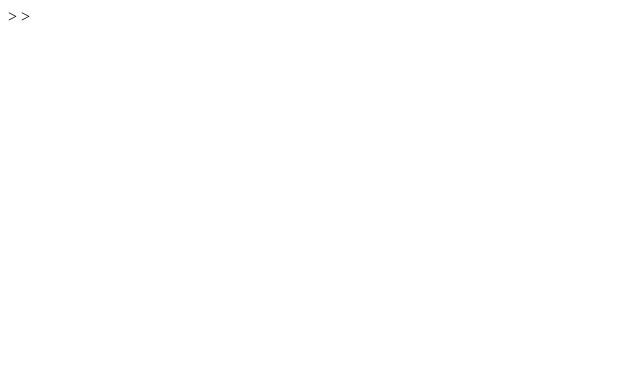
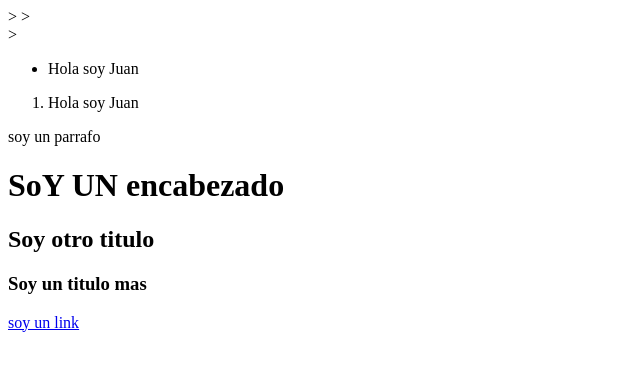
Before and after one commit to JuanOssa1/Primeros-Pasos-HTML, a plain HTML site: page Proyectos_Html/index.html in a window 1280 px wide. Shown: the whole page, without its empty margins (0-640 px from the left). Drawn offline with Linux system fonts and the light colour scheme.

Commit message:
Index y estructura basica

```diff
--- a/Proyectos_Html/index.html
+++ b/Proyectos_Html/index.html
@@ -5,11 +5,35 @@
         <meta name="description" content="Esta pagina muestra gatos"/>
         <meta name="robots" content="index,follow">
         <title>Mi pagina chevere</title>
-        <meta name="viewport" content="width=device-widt, inictial-scale=1.0">  <!--Es el que sice el tama;o de la pagina el ancho largo etc con el tama;o del dispositivo de quein lo este viendo-->>
+        <meta name="viewport" content="width=device-widt, initial-scale=1.0">  <!--Es el que sice el tama;o de la pagina el ancho largo etc con el tama;o del dispositivo de quein lo este viendo-->>
         <link rel="stylesheet" href="./css/style.css"><!--Aqui le digo que css va a usar-->>
     </head>
     <body>
+        <header>
+            <nav>
 
+            </nav>
+        </header><!--Es la que nos da el encabezado de la pagina si quiero una barra navegadora pongo nav como en el ejemplo-->>
+        <main>
+            <section><!--Hace una seccion en la pagina web-->
+                <article>
+
+                </article><!--Añade articulos a la pagina web-->
+                <ul>
+                    <li>Hola soy Juan</li><!--Aqui ya puedo añadir elementos a la lista-->
+                </ul><!--Añade listas a la pagina web como supermercado y al la diferencia con ol es que ol es una lista ordenada es decir salen numerados-->
+                <ol>
+                    <li>Hola soy Juan</li>
+                </ol><!--Lista ordenada-->
+            </section>
+
+        </main><!--Ete es como vimos en la clase pasa donde va el contenido principal va despues del header porque este es el orden que lleva la pagina -->
+        <footer></footer> <!--Lo mismo que header pero footwe-->
+        <p>soy un parrafo</p><!--Es una etiqueta de parrafo-->
+        <h1>SoY UN encabezado</h1><!--Etiqueta de encabezado lo hace mas grande -->
+        <h2>Soy otro titulo</h2><!--Entre mas grande el h mas pequeño es el txto-->
+        <h3>Soy un titulo mas</h3>
+        <a href="#">soy un link</a><!--Es la etiqueta que genera hiper vinculos-->
     </body>
 
 </html>
```
